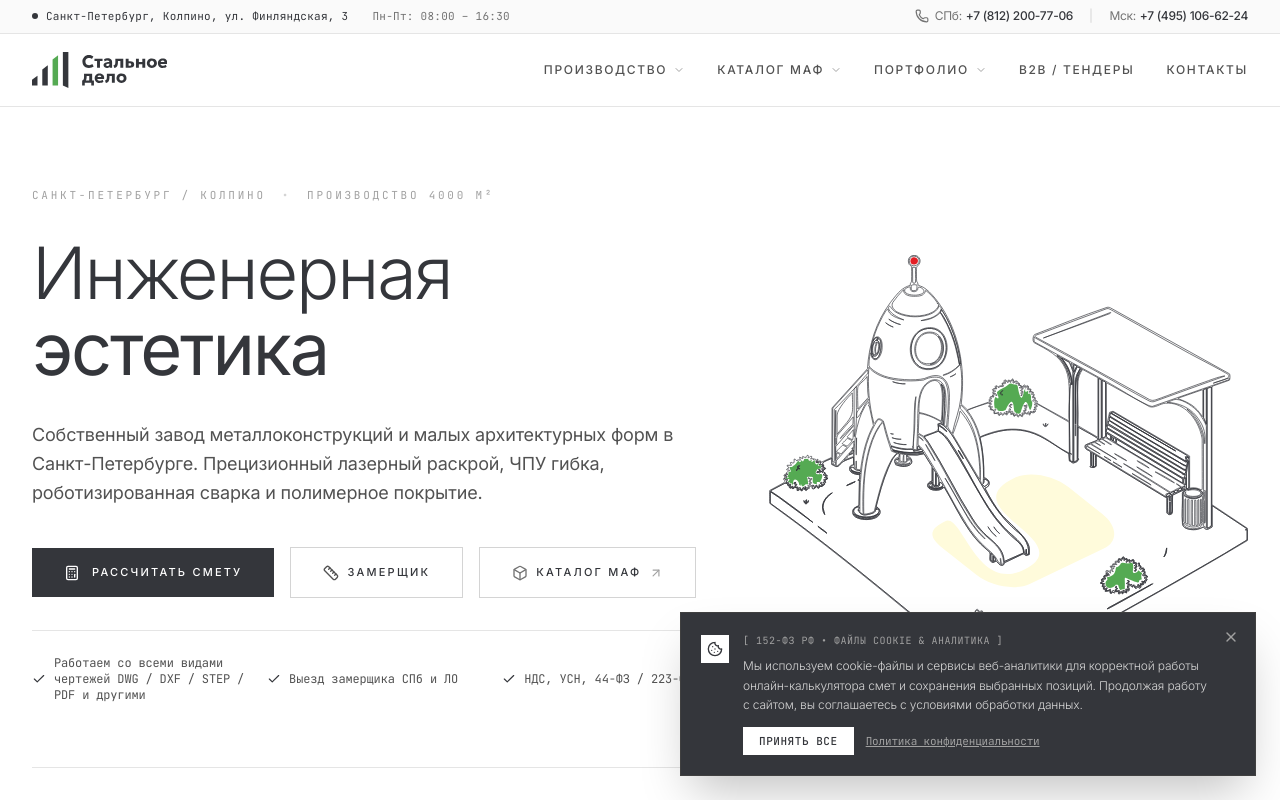
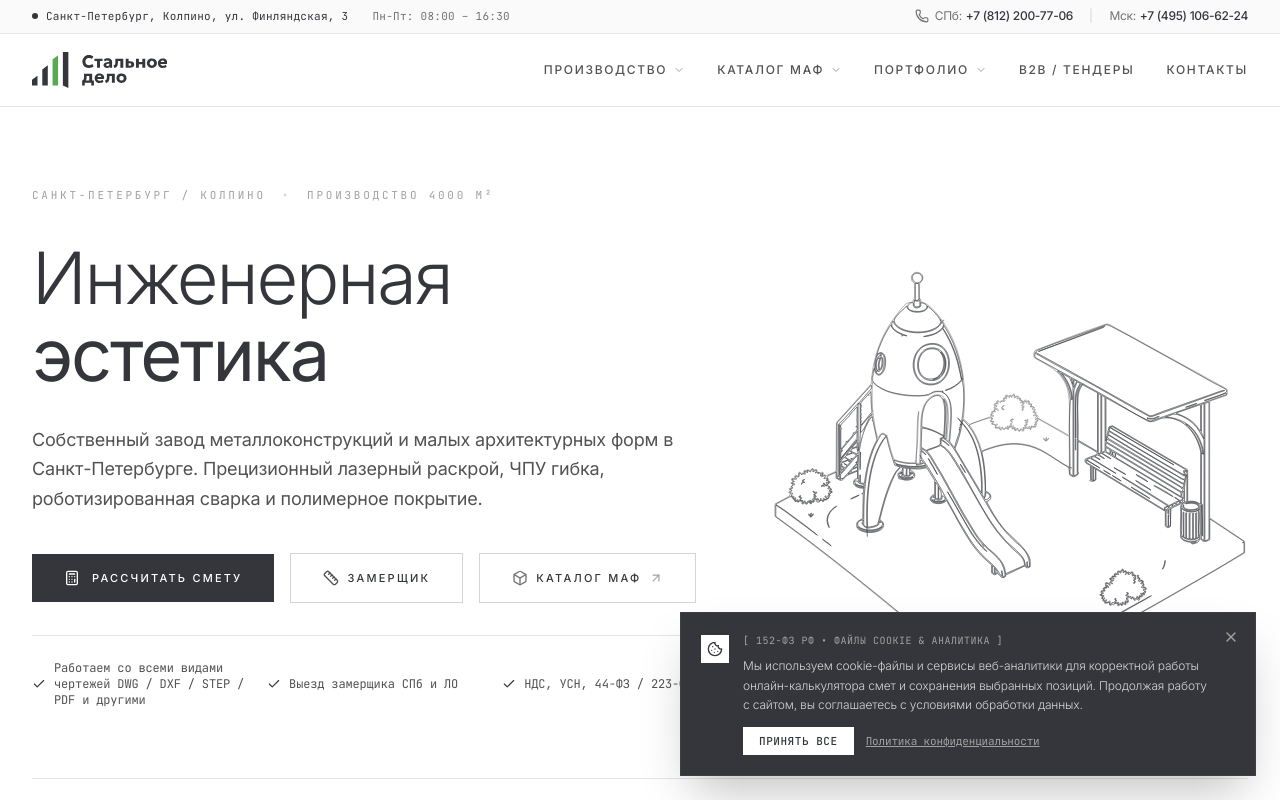
Before and after one commit to rude-y-knot/sdmaf, a React (Vite) app: page / in a window 1280 px wide. Shown: the top 800 px of the page. Built offline with nearby package versions, Linux system fonts and the light colour scheme.

Commit message:
refactor(hero): update main illustration image
Replace yard3.svg with yard2.svg in the Hero component to improve visual representation.

```diff
--- a/src/components/Hero.tsx
+++ b/src/components/Hero.tsx
@@ -44,7 +44,7 @@ export const Hero: React.FC<HeroProps> = ({
             <div className="block lg:hidden my-6">
               <div className="w-full max-w-[340px] sm:max-w-[420px] mx-auto flex justify-center">
                 <img
-                  src="/images/yard3.svg"
+                  src="/images/yard2.svg"
                   alt="Архитектурный чертеж благоустройства и малых архитектурных форм"
                   className="w-full h-auto object-contain max-h-[280px] sm:max-h-[340px]"
                   loading="eager"
@@ -114,7 +114,7 @@ export const Hero: React.FC<HeroProps> = ({
               className="w-full max-w-[480px] xl:max-w-[540px] flex justify-end"
             >
               <img
-                src="/images/yard3.svg"
+                src="/images/yard2.svg"
                 alt="Архитектурный чертеж благоустройства и малых архитектурных форм"
                 className="w-full h-auto object-contain max-h-[460px] xl:max-h-[520px] select-none pointer-events-none"
                 loading="eager"
```
